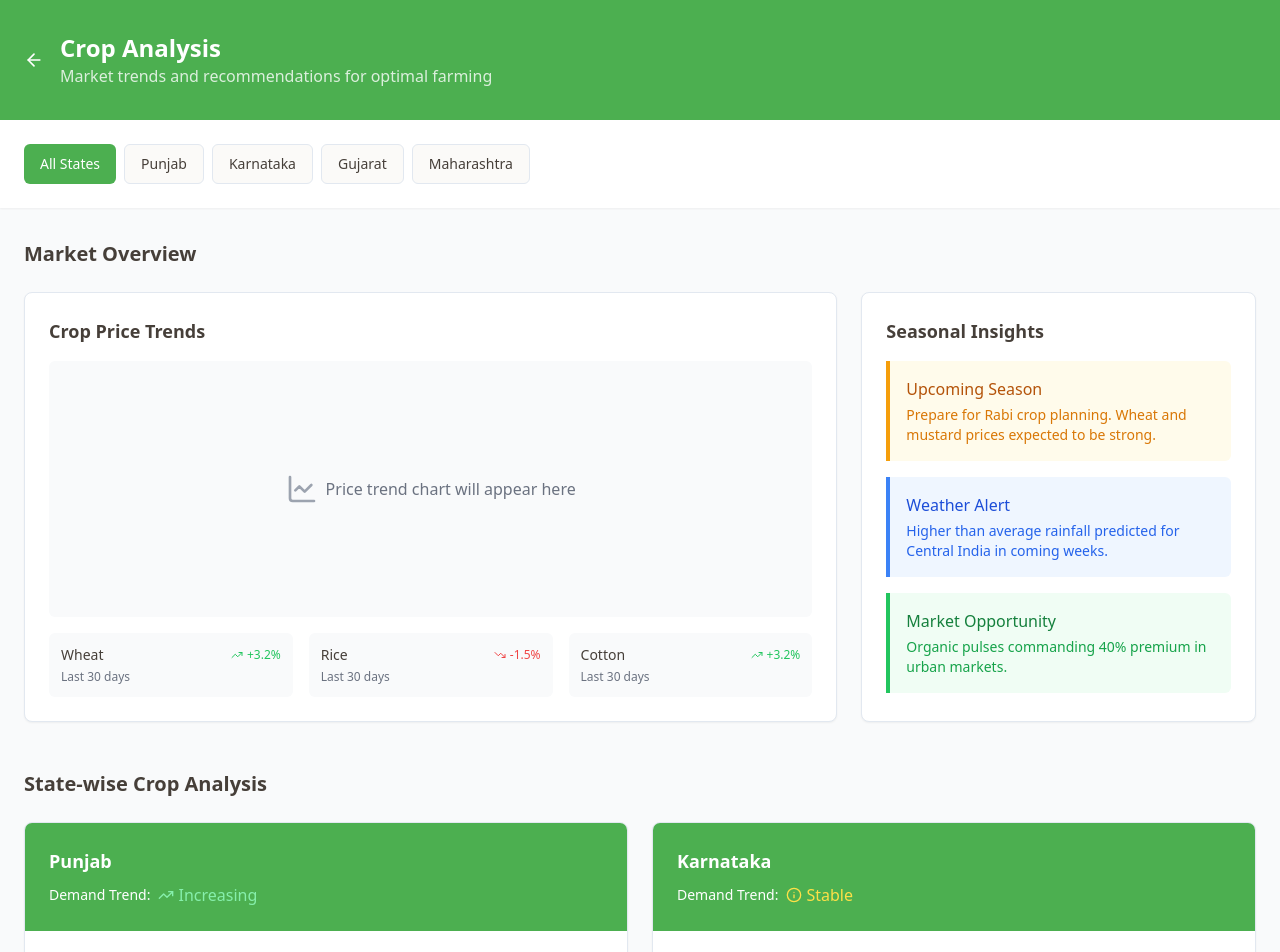
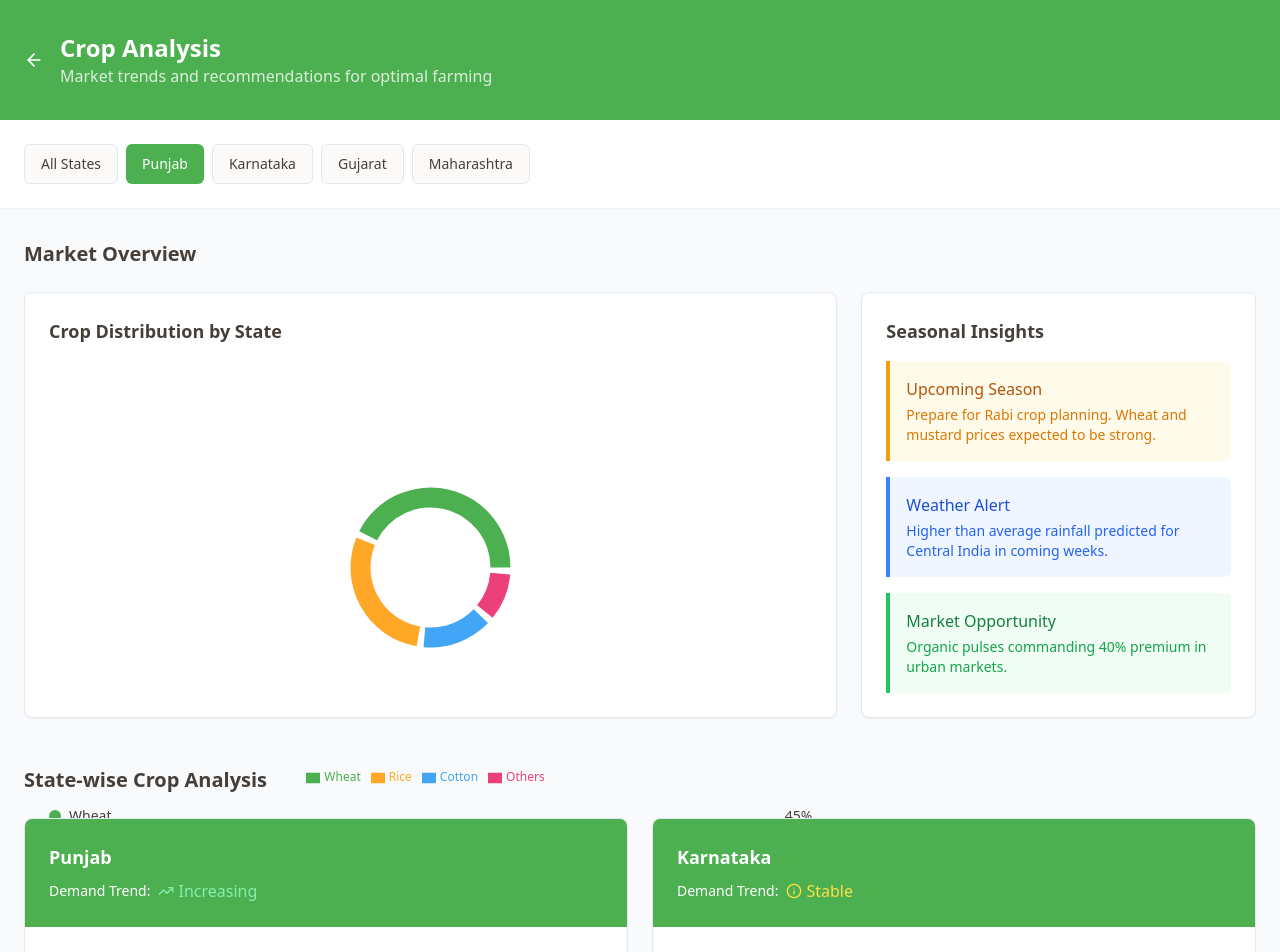
Before and after one commit to Hiyaa004/farmandi-market-connect, a React (Vite) app: page /farmer/crop-analysis in a window 1280 px wide. Shown: the top 952 px of the page. Built offline with nearby package versions, Linux system fonts and the light colour scheme.

Commit message:
feat: Implement crop analysis charts
Implement state and crop-specific charts for crop analysis.
Add sales overview chart to the farmer dashboard.

```diff
--- /dev/null
+++ b/src/components/charts/CropAnalysisChart.tsx
@@ -0,0 +1,92 @@
+
+import React from 'react';
+import { PieChart, Pie, Cell, ResponsiveContainer, Legend } from 'recharts';
+import { Card } from '@/components/ui/card';
+import { ChartContainer, ChartTooltip } from '@/components/ui/chart';
+
+// Sample data structure for crop distribution
+const cropData = {
+  'Punjab': [
+    { name: 'Wheat', value: 45 },
+    { name: 'Rice', value: 30 },
+    { name: 'Cotton', value: 15 },
+    { name: 'Others', value: 10 }
+  ],
+  'Karnataka': [
+    { name: 'Millet', value: 35 },
+    { name: 'Sugarcane', value: 25 },
+    { name: 'Cotton', value: 25 },
+    { name: 'Others', value: 15 }
+  ],
+  'Gujarat': [
+    { name: 'Groundnut', value: 40 },
+    { name: 'Cotton', value: 30 },
+    { name: 'Cumin', value: 20 },
+    { name: 'Others', value: 10 }
+  ],
+  'Maharashtra': [
+    { name: 'Soybean', value: 35 },
+    { name: 'Sugarcane', value: 30 },
+    { name: 'Cotton', value: 25 },
+    { name: 'Others', value: 10 }
+  ]
+};
+
+const COLORS = ['#4CAF50', '#FFA726', '#42A5F5', '#EC407A'];
+
+const chartConfig = {
+  crops: {
+    label: 'Crop Distribution',
+    theme: {
+      light: '#4CAF50',
+      dark: '#2E7D32'
+    }
+  }
+};
+
+interface CropAnalysisChartProps {
+  selectedState: string;
+}
+
+export const CropAnalysisChart = ({ selectedState }: CropAnalysisChartProps) => {
+  const data = cropData[selectedState as keyof typeof cropData] || cropData['Punjab'];
+
+  return (
+    <div className="h-[300px] w-full">
+      <ChartContainer config={chartConfig}>
+        <PieChart>
+          <Pie
+            data={data}
+            cx="50%"
+            cy="50%"
+            innerRadius={60}
+            outerRadius={80}
+            fill="#8884d8"
+            paddingAngle={5}
+            dataKey="value"
+          >
+            {data.map((entry, index) => (
+              <Cell key={`cell-${index}`} fill={COLORS[index % COLORS.length]} />
+            ))}
+          </Pie>
+          <ChartTooltip />
+          <Legend />
+        </PieChart>
+      </ChartContainer>
+      <div className="mt-4 space-y-2">
+        {data.map((item, index) => (
+          <div key={index} className="flex justify-between items-center text-sm">
+            <span className="flex items-center">
+              <span
+                className="h-3 w-3 rounded-full mr-2"
+                style={{ backgroundColor: COLORS[index % COLORS.length] }}
+              />
+              {item.name}
+            </span>
+            <span>{item.value}%</span>
+          </div>
+        ))}
+      </div>
+    </div>
+  );
+};
--- /dev/null
+++ b/src/components/charts/SalesOverviewChart.tsx
@@ -0,0 +1,55 @@
+
+import React from 'react';
+import { BarChart, Bar, XAxis, YAxis, CartesianGrid, Tooltip, ResponsiveContainer } from 'recharts';
+import { Card } from '@/components/ui/card';
+import { ChartContainer, ChartTooltip } from '@/components/ui/chart';
+
+const data = [
+  { month: 'Jan', sales: 4500 },
+  { month: 'Feb', sales: 5200 },
+  { month: 'Mar', sales: 4800 },
+  { month: 'Apr', sales: 6300 },
+  { month: 'May', sales: 5900 },
+  { month: 'Jun', sales: 7500 },
+  { month: 'Jul', sales: 6800 }
+];
+
+const chartConfig = {
+  sales: {
+    label: 'Sales',
+    theme: {
+      light: '#4CAF50',
+      dark: '#2E7D32'
+    }
+  }
+};
+
+export const SalesOverviewChart = () => {
+  return (
+    <Card className="p-6">
+      <div className="flex justify-between items-center mb-6">
+        <h3 className="font-semibold text-lg">Sales Overview</h3>
+        <select className="text-sm border rounded p-1">
+          <option>Last 7 days</option>
+          <option>Last 30 days</option>
+          <option>Last 3 months</option>
+        </select>
+      </div>
+      <div className="h-[300px] w-full">
+        <ChartContainer config={chartConfig}>
+          <BarChart data={data}>
+            <CartesianGrid strokeDasharray="3 3" vertical={false} />
+            <XAxis dataKey="month" />
+            <YAxis />
+            <ChartTooltip />
+            <Bar
+              dataKey="sales"
+              fill="var(--color-sales)"
+              radius={[4, 4, 0, 0]}
+            />
+          </BarChart>
+        </ChartContainer>
+      </div>
+    </Card>
+  );
+};
--- a/src/pages/farmer/CropAnalysis.tsx
+++ b/src/pages/farmer/CropAnalysis.tsx
@@ -1,11 +1,10 @@
-
 import React, { useState } from 'react';
 import { Button } from '@/components/ui/button';
 import { Card } from '@/components/ui/card';
-import { ArrowLeft, LineChart, BarChart, TrendingUp, TrendingDown, Info } from 'lucide-react';
+import { ArrowLeft, LineChart, TrendingUp, TrendingDown, Info } from 'lucide-react';
 import { Link } from 'react-router-dom';
+import { CropAnalysisChart } from '@/components/charts/CropAnalysisChart';
 
-// Sample data for crop analysis by state
 const stateData = [
   {
     state: 'Punjab',
@@ -42,16 +41,10 @@ const stateData = [
 ];
 
 const CropAnalysis = () => {
-  const [selectedState, setSelectedState] = useState('All States');
-
-  // Filter data based on selected state
-  const filteredData = selectedState === 'All States'
-    ? stateData
-    : stateData.filter(data => data.state === selectedState);
+  const [selectedState, setSelectedState] = useState('Punjab');
 
   return (
     <div className="min-h-screen bg-gray-50">
-      {/* Header */}
       <header className="bg-farmandi-green text-white">
         <div className="container mx-auto px-6 py-8">
           <div className="flex items-center">
@@ -66,7 +59,6 @@ const CropAnalysis = () => {
         </div>
       </header>
 
-      {/* State Selection */}
       <div className="bg-white shadow-sm py-6">
         <div className="container mx-auto px-6">
           <div className="flex flex-wrap gap-2">
@@ -89,32 +81,13 @@ const CropAnalysis = () => {
         </div>
       </div>
 
-      {/* Dashboard Content */}
       <main className="container mx-auto px-6 py-8">
-        {/* Overview Section */}
         <section className="mb-12">
           <h2 className="text-xl font-semibold mb-6">Market Overview</h2>
           <div className="grid grid-cols-1 md:grid-cols-3 gap-6">
             <Card className="p-6 col-span-1 md:col-span-2">
-              <h3 className="font-semibold text-lg mb-4">Crop Price Trends</h3>
-              <div className="h-64 flex items-center justify-center bg-gray-50 rounded-md">
-                <LineChart className="h-8 w-8 text-gray-400" />
-                <span className="ml-2 text-gray-500">Price trend chart will appear here</span>
-              </div>
-              <div className="mt-4 grid grid-cols-2 sm:grid-cols-3 gap-4">
-                {['Wheat', 'Rice', 'Cotton'].map((crop, index) => (
-                  <div key={index} className="bg-gray-50 p-3 rounded-md">
-                    <div className="flex justify-between items-center">
-                      <h4 className="font-medium text-sm">{crop}</h4>
-                      <div className={`${index % 2 === 0 ? 'text-green-500' : 'text-red-500'} flex items-center text-xs`}>
-                        {index % 2 === 0 ? <TrendingUp className="h-3 w-3 mr-1" /> : <TrendingDown className="h-3 w-3 mr-1" />}
-                        {index % 2 === 0 ? '+3.2%' : '-1.5%'}
-                      </div>
-                    </div>
-                    <p className="text-xs text-gray-500 mt-1">Last 30 days</p>
-                  </div>
-                ))}
-              </div>
+              <h3 className="font-semibold text-lg mb-4">Crop Distribution by State</h3>
+              <CropAnalysisChart selectedState={selectedState} />
             </Card>
 
             <Card className="p-6">
@@ -137,11 +110,10 @@ const CropAnalysis = () => {
           </div>
         </section>
 
-        {/* State-wise Analysis */}
         <section className="mb-12">
           <h2 className="text-xl font-semibold mb-6">State-wise Crop Analysis</h2>
           <div className="grid grid-cols-1 md:grid-cols-2 gap-6">
-            {filteredData.map((data, index) => (
+            {stateData.map((data, index) => (
               <Card key={index} className="overflow-hidden">
                 <div className="bg-farmandi-green text-white p-6">
                   <h3 className="font-semibold text-lg">{data.state}</h3>
@@ -196,7 +168,6 @@ const CropAnalysis = () => {
           </div>
         </section>
 
-        {/* Recommendations Section */}
         <section>
           <h2 className="text-xl font-semibold mb-6">Farmandi Recommendations</h2>
           <Card className="p-6">
--- a/src/pages/farmer/FarmerDashboard.tsx
+++ b/src/pages/farmer/FarmerDashboard.tsx
@@ -1,9 +1,9 @@
-
 import React from 'react';
 import { Link } from 'react-router-dom';
 import { Button } from '@/components/ui/button';
 import { Card } from '@/components/ui/card';
-import { BarChart, LineChart, PieChart, Activity, Package, Users, CreditCard, TrendingUp, FileText } from 'lucide-react';
+import { Activity, Package, Users, CreditCard, TrendingUp, FileText } from 'lucide-react';
+import { SalesOverviewChart } from '@/components/charts/SalesOverviewChart';
 
 const FarmerDashboard = () => {
   return (
@@ -95,20 +95,9 @@ const FarmerDashboard = () => {
 
         {/* Recent Activity and Sales Chart */}
         <div className="grid grid-cols-1 lg:grid-cols-3 gap-6 mb-8">
-          <Card className="p-6 col-span-1 lg:col-span-2">
-            <div className="flex justify-between items-center mb-6">
-              <h3 className="font-semibold text-lg">Sales Overview</h3>
-              <select className="text-sm border rounded p-1">
-                <option>Last 7 days</option>
-                <option>Last 30 days</option>
-                <option>Last 3 months</option>
-              </select>
-            </div>
-            <div className="h-64 flex items-center justify-center bg-gray-50 rounded-md">
-              <BarChart className="h-8 w-8 text-gray-400" />
-              <span className="ml-2 text-gray-500">Sales chart will appear here</span>
-            </div>
-          </Card>
+          <div className="col-span-1 lg:col-span-2">
+            <SalesOverviewChart />
+          </div>
 
           <Card className="p-6">
             <h3 className="font-semibold text-lg mb-6">Recent Orders</h3>
```
